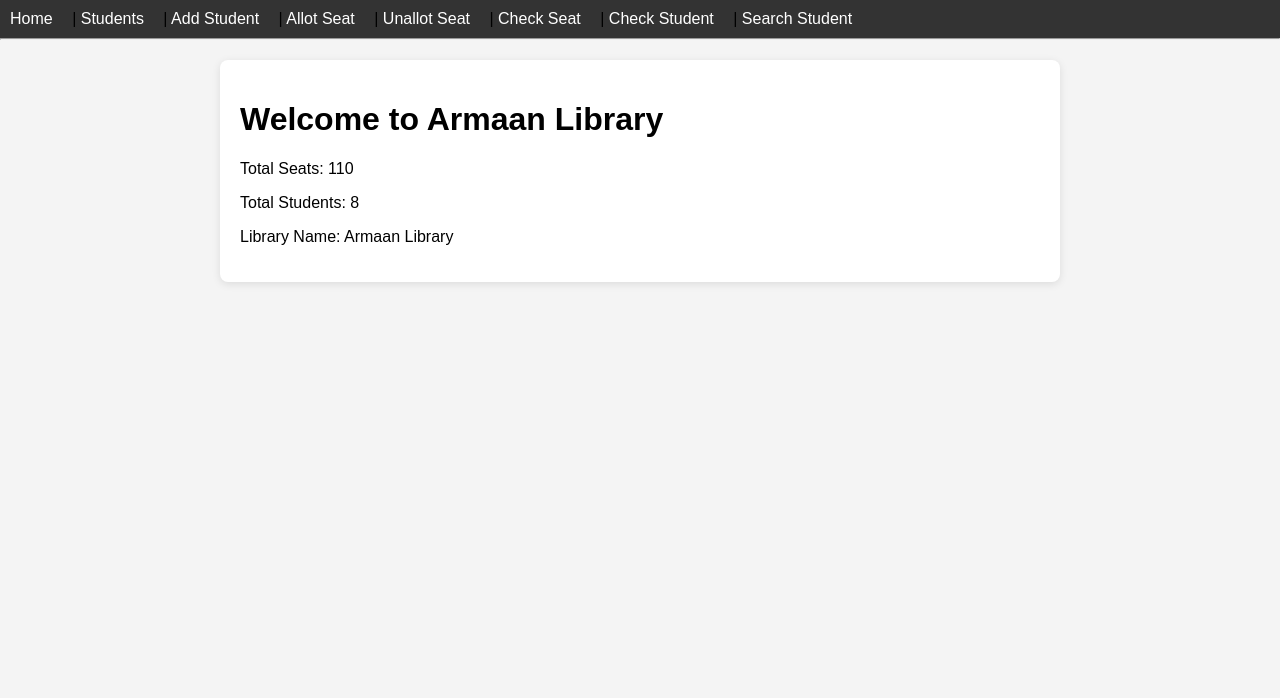
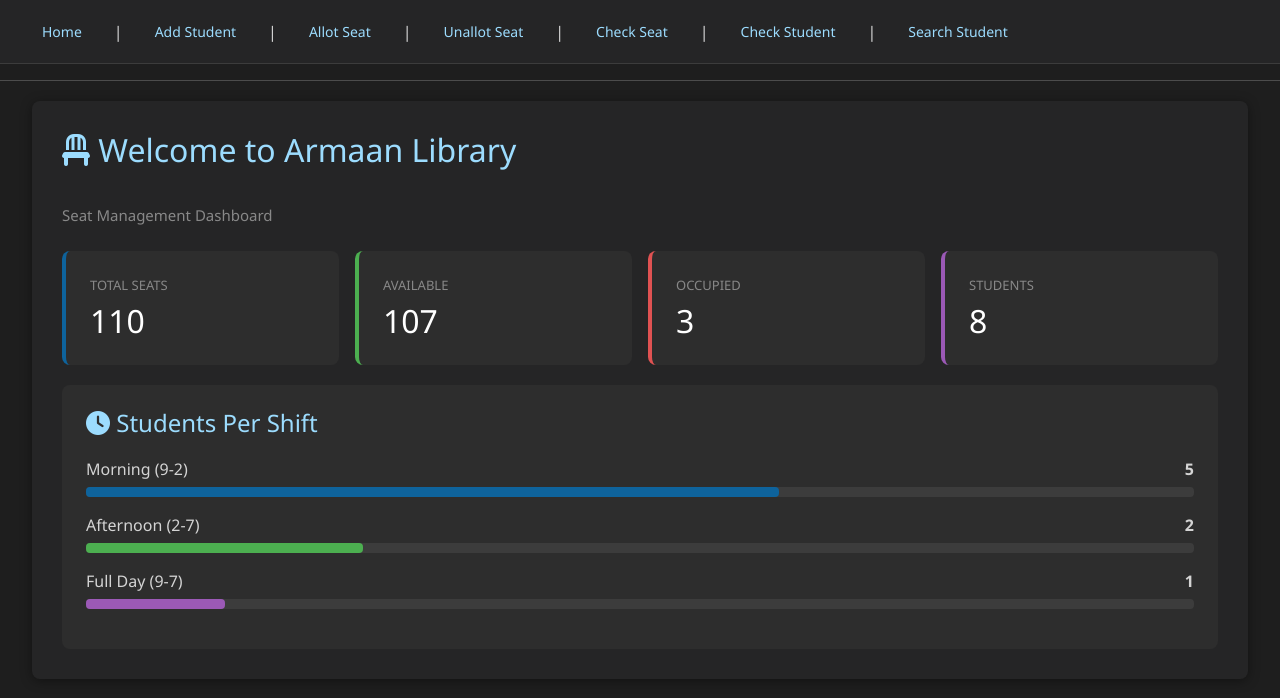
Before and after one commit to manjotkhiva14-lang/Armaan_library, a Flask app: page / in a window 1280 px wide. Shown: the top 698 px of the page. Run offline with Flask 3, Linux system fonts and the light colour scheme.

Commit message:
updated home page with css styling

```diff
--- a/app.py
+++ b/app.py
@@ -10,10 +10,23 @@ app = Flask(__name__)
 @app.route("/")
 def home():
     total_students = len(man.students)
-    total_seats = len(man.seats)
-    return render_template("home.html",library_name = "Armaan Library" ,
-                           total_students = total_students,
-                           total_seats = total_seats)
+    occupied_seats = sum(1 for s in man.students.values() if s.seat_allotted is not None)
+    available_seats = 110 - occupied_seats
+
+    shift_counts = {"9-2": 0, "2-7": 0, "9-7": 0}
+    for s in man.students.values():
+        if s.shift in shift_counts:
+            shift_counts[s.shift] += 1
+
+    return render_template("home.html",
+        library_name="Armaan Library",
+        total_students=total_students,
+        total_seats=110,
+        occupied_seats=occupied_seats,
+        available_seats=available_seats,
+        shift_counts=shift_counts
+    )
+
 
 @app.route("/students")
 def students():
--- a/static/style.css
+++ b/static/style.css
@@ -1,55 +1,81 @@
-body {
-    font-family: Arial, sans-serif;
+* {
     margin: 0;
     padding: 0;
-    background-color: #f4f4f4;
+    box-sizing: border-box;
+}
+
+body {
+    font-family: 'Segoe UI', sans-serif;
+    background-color: #1e1e1e;
+    color: #d4d4d4;
 }
 
 nav {
-    background-color: #333;
-    padding: 10px;
+    background-color: #252526;
+    padding: 15px 30px;
+    display: flex;
+    gap: 20px;
+    align-items: center;
+    border-bottom: 1px solid #3c3c3c;
 }
 
 nav a {
-    color: white;
+    color: #9cdcfe;
     text-decoration: none;
-    margin-right: 15px;
+    font-size: 14px;
+    font-weight: 500;
+    padding: 6px 12px;
+    border-radius: 4px;
+    transition: background 0.2s;
 }
 
 nav a:hover {
-    color: #ffd700;
-}
-
-hr {
-    margin: 0;
+    background-color: #2a2d2e;
+    color: #ffffff;
 }
 
 .container {
-    padding: 20px;
-    max-width: 800px;
+    max-width: 95%;
     margin: 20px auto;
-    background: #ffffff;
+    background: #252526;
+    padding: 30px;
     border-radius: 8px;
-    box-shadow: 0 2px 8px rgba(0,0,0,0.1);
+    box-shadow: 0 2px 12px rgba(0,0,0,0.4);
+}
+
+h1, h2 {
+    color: #9cdcfe;
+    margin-bottom: 20px;
+}
+
+input, select {
+    width: 100%;
+    padding: 10px;
+    margin: 8px 0 16px 0;
+    background-color: #3c3c3c;
+    border: 1px solid #555;
+    border-radius: 5px;
+    color: #d4d4d4;
+    font-size: 14px;
 }
 
 button {
-    background-color: #333;
+    background-color: #0e639c;
     color: white;
-    padding: 8px 16px;
+    padding: 10px 24px;
     border: none;
+    border-radius: 5px;
+    font-size: 14px;
     cursor: pointer;
-    border-radius: 4px;
 }
 
 button:hover {
-    background-color: #555;
+    background-color: #1177bb;
 }
 
-input, select {
-    padding: 8px;
-    margin: 5px 0;
-    width: 300px;
-    border: 1px solid #ccc;
-    border-radius: 4px;
+p {
+    font-size: 15px;
+    margin-bottom: 10px;
+    line-height: 1.6;
+    color: #d4d4d4;
 }
--- a/templates/base.html
+++ b/templates/base.html
@@ -1,6 +1,8 @@
 <!DOCTYPE html>
 <html>
 <head>
+    <link rel="stylesheet" href="https://cdnjs.cloudflare.com/ajax/libs/font-awesome/6.4.0/css/all.min.css">
+    <link href="https://cdn.jsdelivr.net/npm/bootstrap@5.3.0/dist/css/bootstrap.min.css" rel="stylesheet">
     <link rel="stylesheet" href="{{ url_for('static', filename='style.css') }}">
     <title>Armaan Library</title>
 
@@ -8,7 +10,6 @@
 <body>
     <nav>
         <a href="/">Home</a> |
-        <a href="/students">Students</a> |
         <a href="/add-student">Add Student</a> |
         <a href="/allot-seat">Allot Seat</a> |
         <a href="/unallot-seat">Unallot Seat</a> |
--- a/templates/home.html
+++ b/templates/home.html
@@ -1,10 +1,66 @@
 {% extends "base.html" %}
-
 {% block content %}
 <div class="container">
-<h1>Welcome to Armaan Library</h1>
-<p>Total Seats: {{ total_seats }}</p>
-<p>Total Students: {{ total_students }}</p>
-<p>Library Name: {{ library_name }}</p>
+    <h2 style="margin-bottom:10px; color:#9cdcfe;"><i class="fas fa-chair"></i> Welcome to Armaan Library</h2><br>
+    <p style="color:#888; margin-bottom:24px;">Seat Management Dashboard</p>
+
+    <div style="display:flex; gap:16px; flex-wrap:wrap; margin-bottom:20px;">
+
+        <div style="flex:1; background:#2d2d2d; padding:24px; border-radius:8px; border-left:4px solid #0e639c;">
+            <p style="color:#888; font-size:13px; margin-bottom:6px;">TOTAL SEATS</p>
+            <h2 style="color:white; margin:0;">{{ total_seats }}</h2>
+        </div>
+
+        <div style="flex:1; background:#2d2d2d; padding:24px; border-radius:8px; border-left:4px solid #4caf50;">
+            <p style="color:#888; font-size:13px; margin-bottom:6px;">AVAILABLE</p>
+            <h2 style="color:white; margin:0;">{{ available_seats }}</h2>
+        </div>
+
+        <div style="flex:1; background:#2d2d2d; padding:24px; border-radius:8px; border-left:4px solid #e05252;">
+            <p style="color:#888; font-size:13px; margin-bottom:6px;">OCCUPIED</p>
+            <h2 style="color:white; margin:0;">{{ occupied_seats }}</h2>
+        </div>
+
+        <div style="flex:1; background:#2d2d2d; padding:24px; border-radius:8px; border-left:4px solid #9b59b6;">
+            <p style="color:#888; font-size:13px; margin-bottom:6px;">STUDENTS</p>
+            <h2 style="color:white; margin:0;">{{ total_students }}</h2>
+        </div>
+
+    </div>
+
+    <div style="background:#2d2d2d; padding:24px; border-radius:8px; margin-top:16px;">
+        <h4 style="color:#9cdcfe; margin-bottom:20px;"><i class="fas fa-clock"></i> Students Per Shift</h4>
+
+        <div style="margin-bottom:16px;">
+            <div style="display:flex; justify-content:space-between; margin-bottom:6px;">
+                <span>Morning (9-2)</span>
+                <strong>{{ shift_counts['9-2'] }}</strong>
+            </div>
+            <div style="background:#3c3c3c; border-radius:4px; height:10px;">
+                <div style="background:#0e639c; height:10px; border-radius:4px; width:{{ (shift_counts['9-2'] / total_students * 100) if total_students > 0 else 0 }}%;"></div>
+            </div>
+        </div>
+
+        <div style="margin-bottom:16px;">
+            <div style="display:flex; justify-content:space-between; margin-bottom:6px;">
+                <span>Afternoon (2-7)</span>
+                <strong>{{ shift_counts['2-7'] }}</strong>
+            </div>
+            <div style="background:#3c3c3c; border-radius:4px; height:10px;">
+                <div style="background:#4caf50; height:10px; border-radius:4px; width:{{ (shift_counts['2-7'] / total_students * 100) if total_students > 0 else 0 }}%;"></div>
+            </div>
+        </div>
+
+        <div style="margin-bottom:16px;">
+            <div style="display:flex; justify-content:space-between; margin-bottom:6px;">
+                <span>Full Day (9-7)</span>
+                <strong>{{ shift_counts['9-7'] }}</strong>
+            </div>
+            <div style="background:#3c3c3c; border-radius:4px; height:10px;">
+                <div style="background:#9b59b6; height:10px; border-radius:4px; width:{{ (shift_counts['9-7'] / total_students * 100) if total_students > 0 else 0 }}%;"></div>
+            </div>
+        </div>
+    </div>
+
 </div>
 {% endblock %}
```
